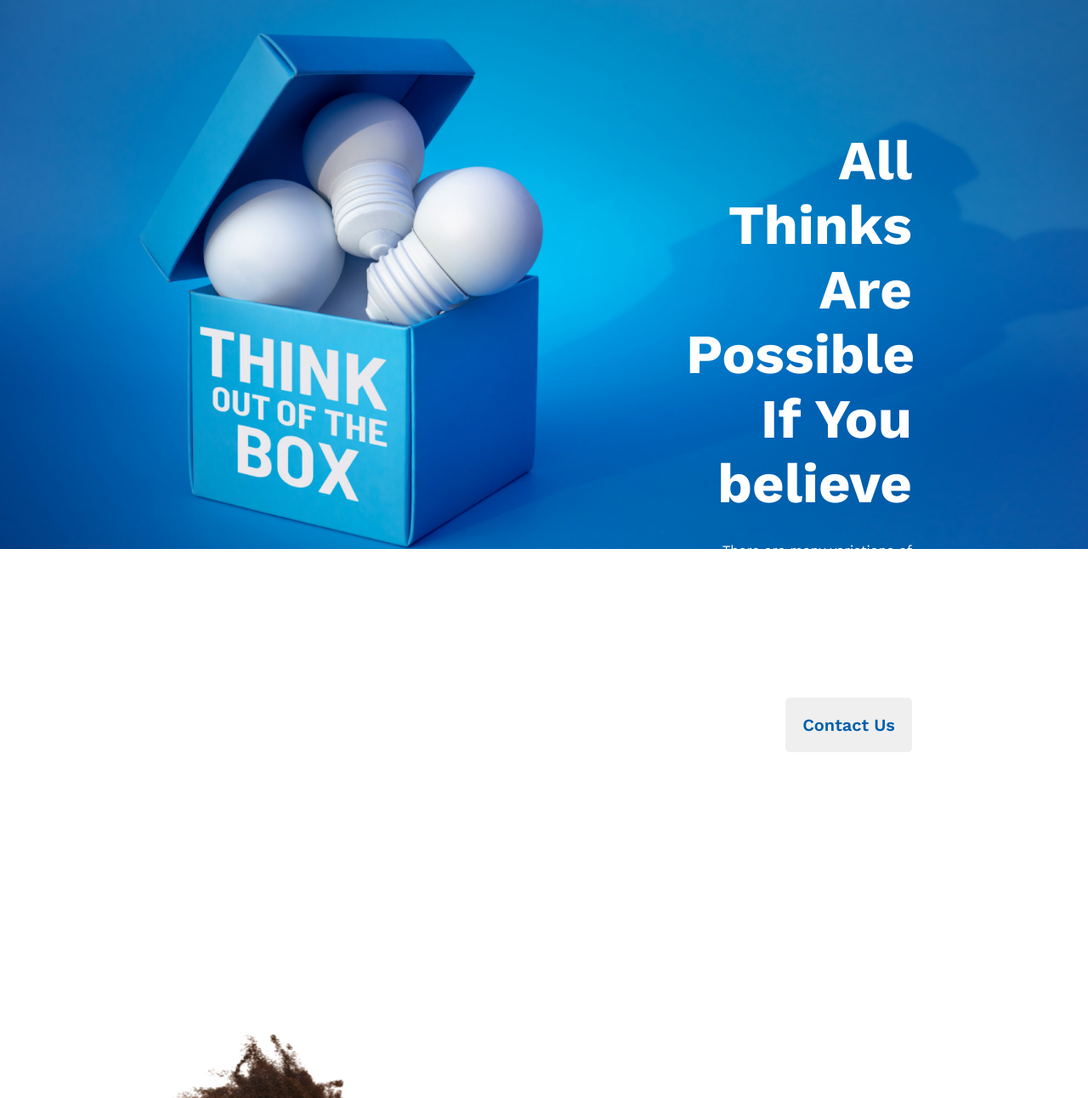
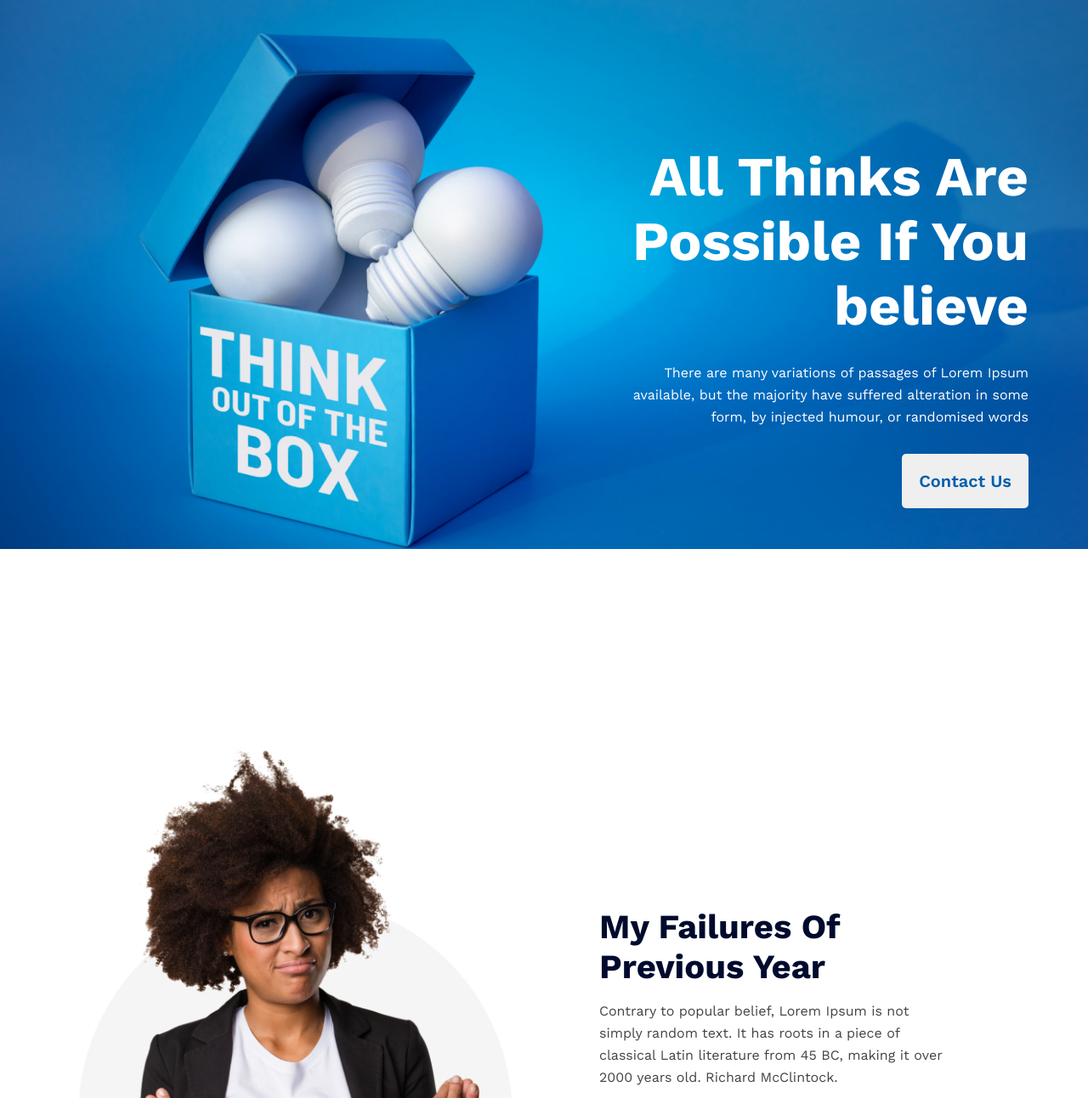
Before and after one commit to imtiazimran/Programming-hero-Assaingment1, a plain HTML site: page index.html in a window 1280 px wide. Shown: the top 1292 px of the page at 85% size. Drawn offline with nearby package versions, Linux system fonts and the light colour scheme.

Commit message:
final touch

```diff
--- a/index.html
+++ b/index.html
@@ -23,7 +23,8 @@
   </head>
   <body>
     <header>
-      <div class="header-content">
+      <div class="container">
+        <div class="header-content">
         <h1 class="header-title">All Thinks Are Possible If You believe</h1>
         <p class="header-sub-title">
           There are many variations of passages of Lorem Ipsum available, but
@@ -32,6 +33,8 @@
         </p>
         <button class="header-btn">Contact Us</button>
       </div>
+    </div>
+
     </header>
 
     <main>
--- a/style.css
+++ b/style.css
@@ -29,6 +29,7 @@ section{
 .flex-box{
     display: flex;
     justify-content: space-between ;
+    gap: 85px;
 }
 
 /* header section */
@@ -40,7 +41,9 @@ header{
 .header-content{
     text-align: right;
     color: #fff;
-    padding:151px 207px 216px 807px;
+    width: 500px;
+    margin-left: 640px;
+    padding: 170px 0px;
 }
 .header-title{
     font-size: 65px;
@@ -63,9 +66,17 @@ header{
     border-radius: 5px;
 }
 /* previous fail section */
+.previous-fail .flex-box{
+    justify-content: left;
+}
 
+.fail-list h2{
+    margin-bottom: 15px ;
+    font-size: 40px;
+    font-weight: 700;
+}
 .failure-img{
-    width: 570px;
+    width: 550px;
 }
 .failure-img img{
     width: 100%;
```
